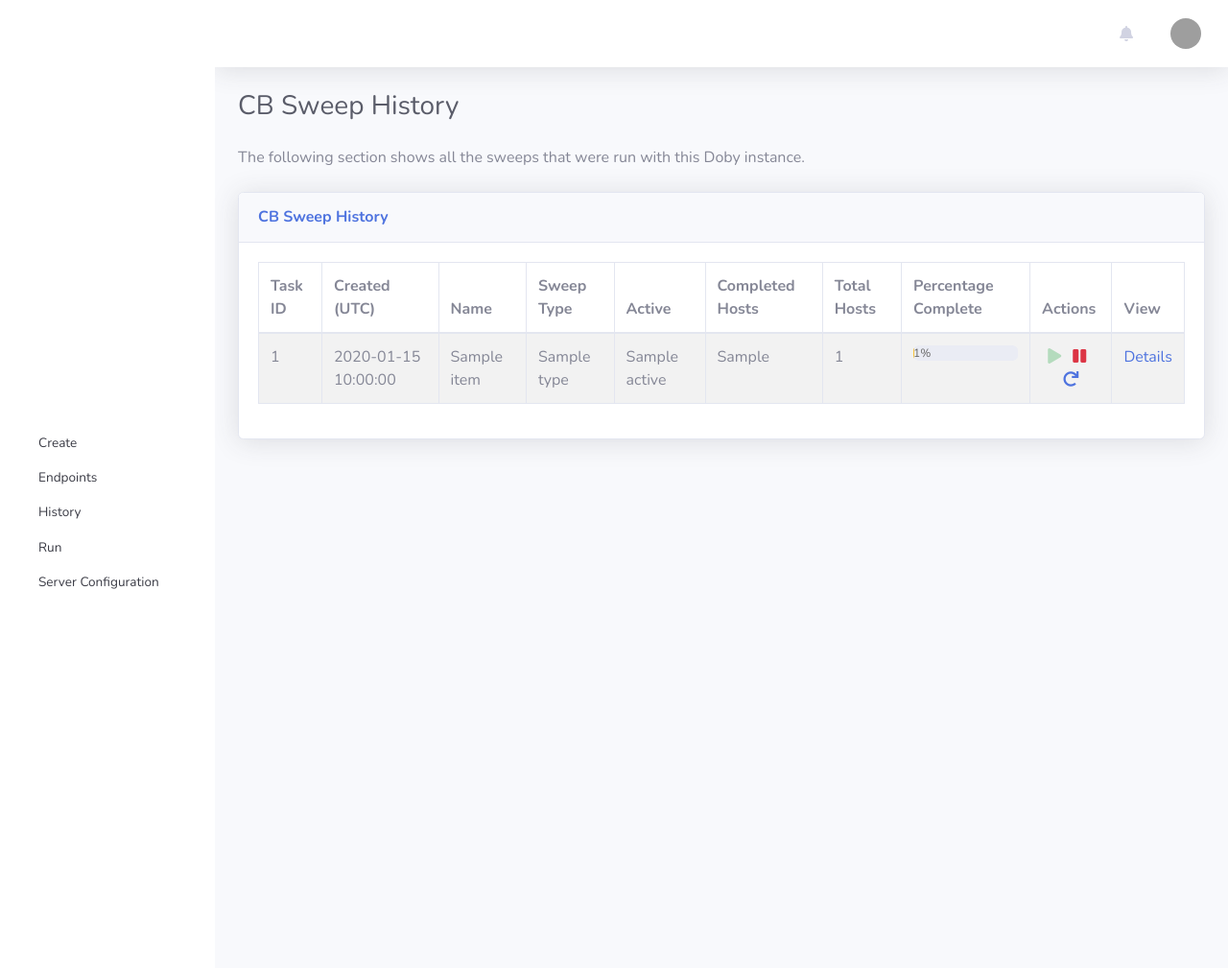
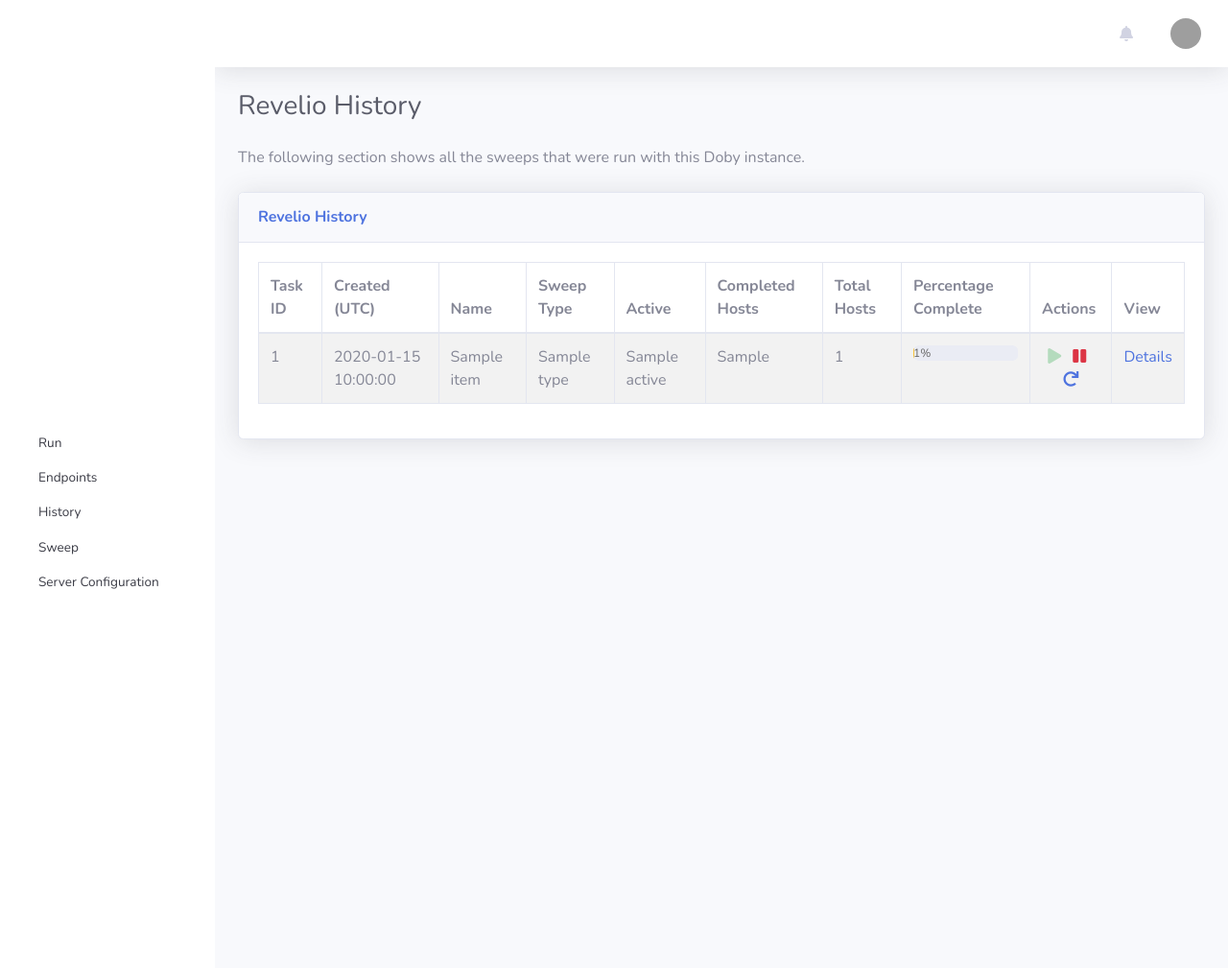
Before and after one commit to allthingsdfir/cb-bot, a Python web app: template application/templates/cb_history.html in a window 1280 px wide, after a click on "Revelio". Shown: the whole page at 96% size. Run offline with Jinja, Linux system fonts and the light colour scheme; the template is opened without the code that fills it: most values are stand-ins (such as "Sample title", 1, 10 or a date in 2020); some libraries are stand-ins or nearby versions; grey boxes are pictures that could not be loaded.

Commit message:
Revelio edit and fixed minor sweep bug.

```diff
--- a/application/libraries/mongo.py
+++ b/application/libraries/mongo.py
@@ -219,7 +219,7 @@ def get_largest_cuid():
     if len(task_list) == 0:
         return 0
 
-    return task_list[0]['tuid']
+    return task_list[0]['cuid']
 
 def get_largest_tuid():
     '''
--- a/application/routes/cb/cb.py
+++ b/application/routes/cb/cb.py
@@ -39,7 +39,7 @@ login_manager.needs_refresh_message_category = 'info'
 #########################################
 #       WEB APPLICATION FUNCTIONS       #
 #########################################
-@cb_bp.route('/cb/create', methods=['GET', 'POST'])
+@cb_bp.route('/cb/sweep_create', methods=['GET', 'POST'])
 @fresh_login_required
 def create_sweep():
     '''
--- a/application/templates/cb_create.html
+++ b/application/templates/cb_create.html
@@ -9,7 +9,7 @@
 {% block content %}
 <!-- Page Heading -->
 <div class="d-sm-flex align-items-center justify-content-between mb-4">
-    <h1 class="h3 mb-0 text-gray-800">Revelio</h1>
+    <h1 class="h3 mb-0 text-gray-800">Sweeps</h1>
 </div>
 
 <p class="mb-4">
--- a/application/templates/cb_history.html
+++ b/application/templates/cb_history.html
@@ -9,7 +9,7 @@
 {% block content %}
 <!-- Page Heading -->
 <div class="d-sm-flex align-items-center justify-content-between mb-4">
-    <h1 class="h3 mb-0 text-gray-800">CB Sweep History</h1>
+    <h1 class="h3 mb-0 text-gray-800">Revelio History</h1>
 </div>
 
 <p class="mb-4">
@@ -18,7 +18,7 @@
 
 <div class="card shadow mb-4">
     <div class="card-header py-3">
-        <h6 class="m-0 font-weight-bold text-primary">CB Sweep History</h6>
+        <h6 class="m-0 font-weight-bold text-primary">Revelio History</h6>
     </div>
     <div class="card-body">
         <div class="table-responsive">
--- a/application/templates/home_base.html
+++ b/application/templates/home_base.html
@@ -63,10 +63,10 @@
                 </a>
                 <div id="collapseTwo" class="collapse" aria-labelledby="headingTwo" data-parent="#accordionSidebar">
                     <div class="bg-white py-2 collapse-inner rounded">
-                        <a class="collapse-item" href="/cb/create">Create</a>
+                        <a class="collapse-item" href="/cb/run">Run</a>
                         <a class="collapse-item" href="/cb/endpoints">Endpoints</a>
                         <a class="collapse-item" href="/cb/sweep_history">History</a>
-                        <a class="collapse-item" href="/cb/run">Run</a>
+                        <a class="collapse-item" href="/cb/sweep_create">Sweep</a>
                         <a class="collapse-item" href="/cb/server_settings">Server Configuration</a>
                     </div>
                 </div>
```
